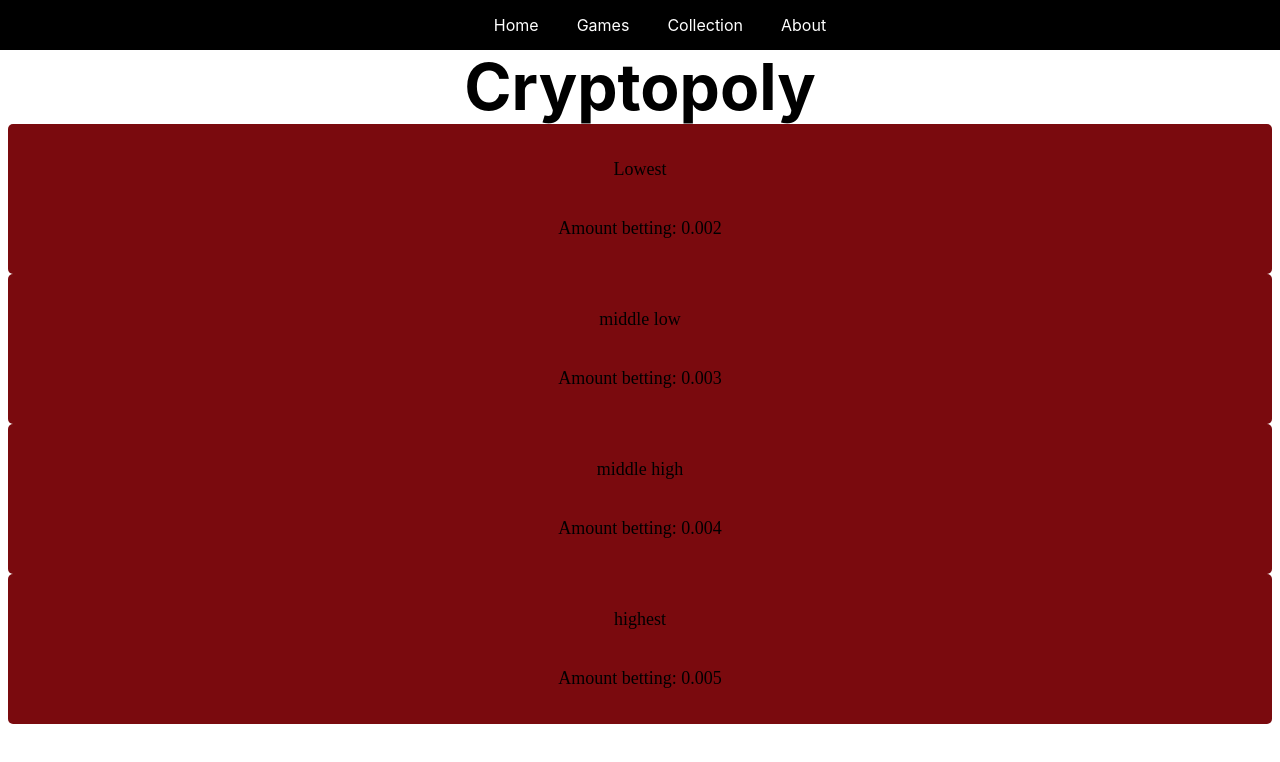
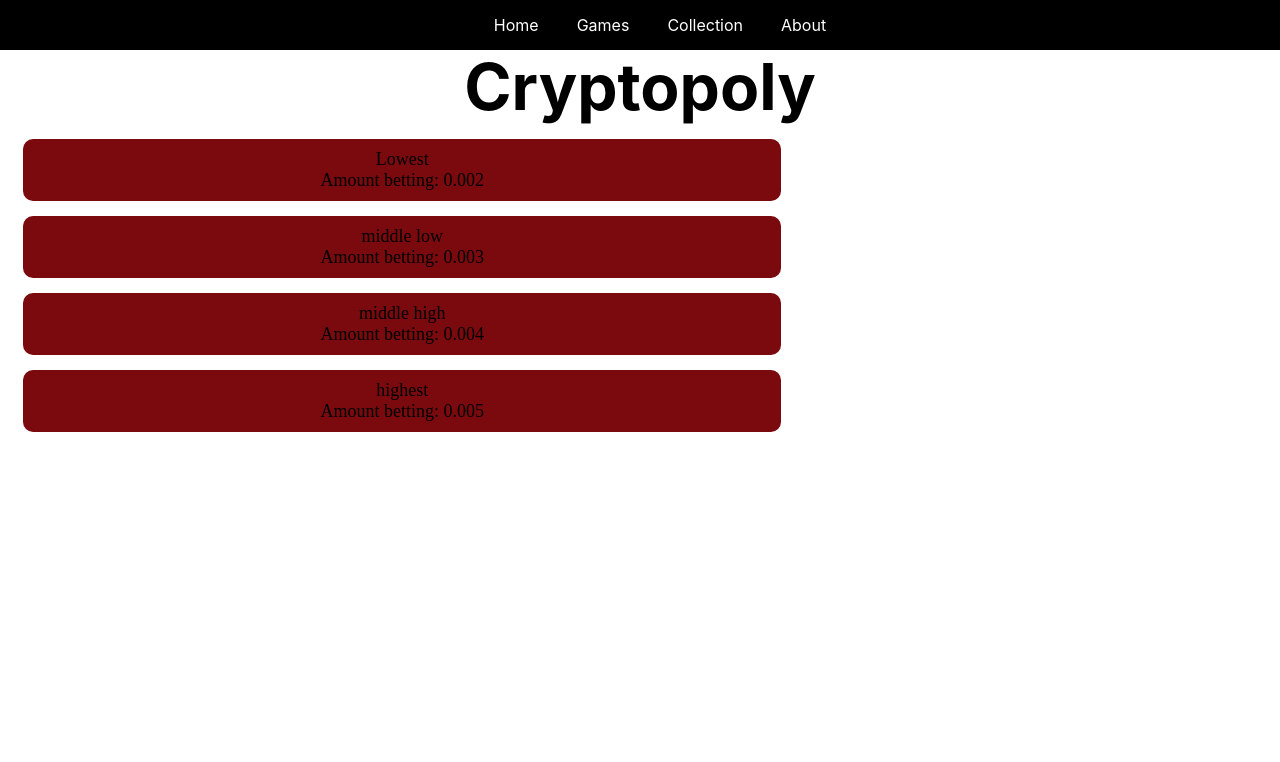
Before and after one commit to jamieHolloway182/cryptopoly, a Next.js app: page /game in a window 1280 px wide. Both pictures are taken after a click on the element "Connect 4". Shown: the top 762 px of the page. Built offline with nearby package versions, Linux system fonts and the light colour scheme.

Commit message:
standard

```diff
--- a/components/Room.js
+++ b/components/Room.js
@@ -1,8 +1,8 @@
-import roomStyles from '../styles/Layout/Room.module.css'
+import roomStyles from '../styles/Layout/BettingRoom.module.css'
 
 const Room = ({title, price, color, click}) => {
     return(
-        <div onClick={click.bind(this, price)} className={roomStyles.room} style={{ backgorundcolor: {color} }}>
+        <div onClick={click.bind(this, price)} className={roomStyles.bettingRoom} style={{ backgorund: {color} }}>
             <span>{title}</span>
             <div>Amount betting: {price}</div>
         </div>
--- a/pages/game.js
+++ b/pages/game.js
@@ -51,7 +51,7 @@ export default function Game(){
   const [games, filterList] = useState([{
     id: nanoid(),
     name: "Connect 4",
-    image: "/../public/monopoly.jpg"
+    image: "/../public/connect4.jpg"
   }, {
     id: nanoid(),
     name: "Ludo",
@@ -164,12 +164,14 @@ export default function Game(){
           <input type="textarea" id="searchBox" className={styles.searchBar} placeholder = "Search for game..."/>
       </form>}
       {gameListOpen && <GameList click={clickGameList} games={games} pageNum={pageNumberSelected} />}
-      {bettingListOpen && rooms.map((room) => (
+      <div className={styles.roomContainer}>
+        {bettingListOpen && rooms.map((room) => (
           <Room key={room.id}
-              title={room.title}
-              price={room.price}
-              color={room.color}
-              click ={clickBettingList}/>))}
+          title={room.title}
+          price={room.price}
+          color={room.color}
+          click ={clickBettingList}/>))}
+      </div>
       {gameOpen && <div ref={resultRef}></div>}
       {gameOpen && <div ref={playerOneRef}>Player One Connecting...</div>}
       {gameOpen && <div ref={playerTwoRef}>Player Two Connecting...</div>}
--- a/styles/Home.module.css
+++ b/styles/Home.module.css
@@ -147,6 +147,7 @@
   }
   .button:disabled{
     background-color: grey;
+    border: 2px solid rgb(44, 44, 44);
     color: white;
   }
 
--- /dev/null
+++ b/styles/Layout/BettingRoom.module.css
@@ -0,0 +1,18 @@
+
+.bettingRoom{
+    background-color: rgb(122, 10, 14);
+    border-radius: 10px;
+    padding: 10px;
+    margin: 15px;
+    grid-template-columns: repeat(auto-fit, minmax(250px, 1fr));
+    max-width: 60%;
+    align-content: center;
+    padding-bottom: 10px;
+
+
+    font-size: large;
+    font-weight: 200;
+    text-align: center;
+    font-family: "Times New Roman", Times, serif;
+
+  }
--- a/styles/games/game.module.css
+++ b/styles/games/game.module.css
@@ -1,6 +1,11 @@
 .gameContainer{
     width: 100%;
 
+}
+
+.roomContainer{
+    align-content: center;
+    align-items: center;
 }
 
 .searchBar{
```
